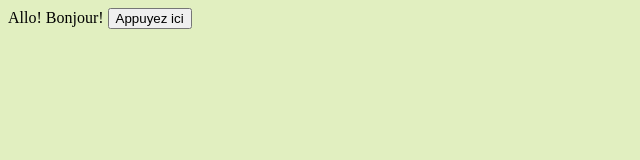
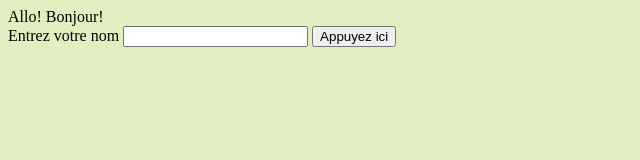
Before and after one commit to jpbecotte/testgit, a plain HTML site: page index.html in a window 1280 px wide. Shown: the whole page, without its empty margins (0-640 px from the left). Drawn offline with Linux system fonts and the light colour scheme.

Commit message:
ajout zone texte

```diff
--- a/index.html
+++ b/index.html
@@ -7,7 +7,9 @@
 </head>
 <body>
     Allo!
-    Bonjour!
+    Bonjour! <br>
+    Entrez votre nom
+    <input type="text" />
     <button>Appuyez ici</button>
 </body>
 </html>
```
